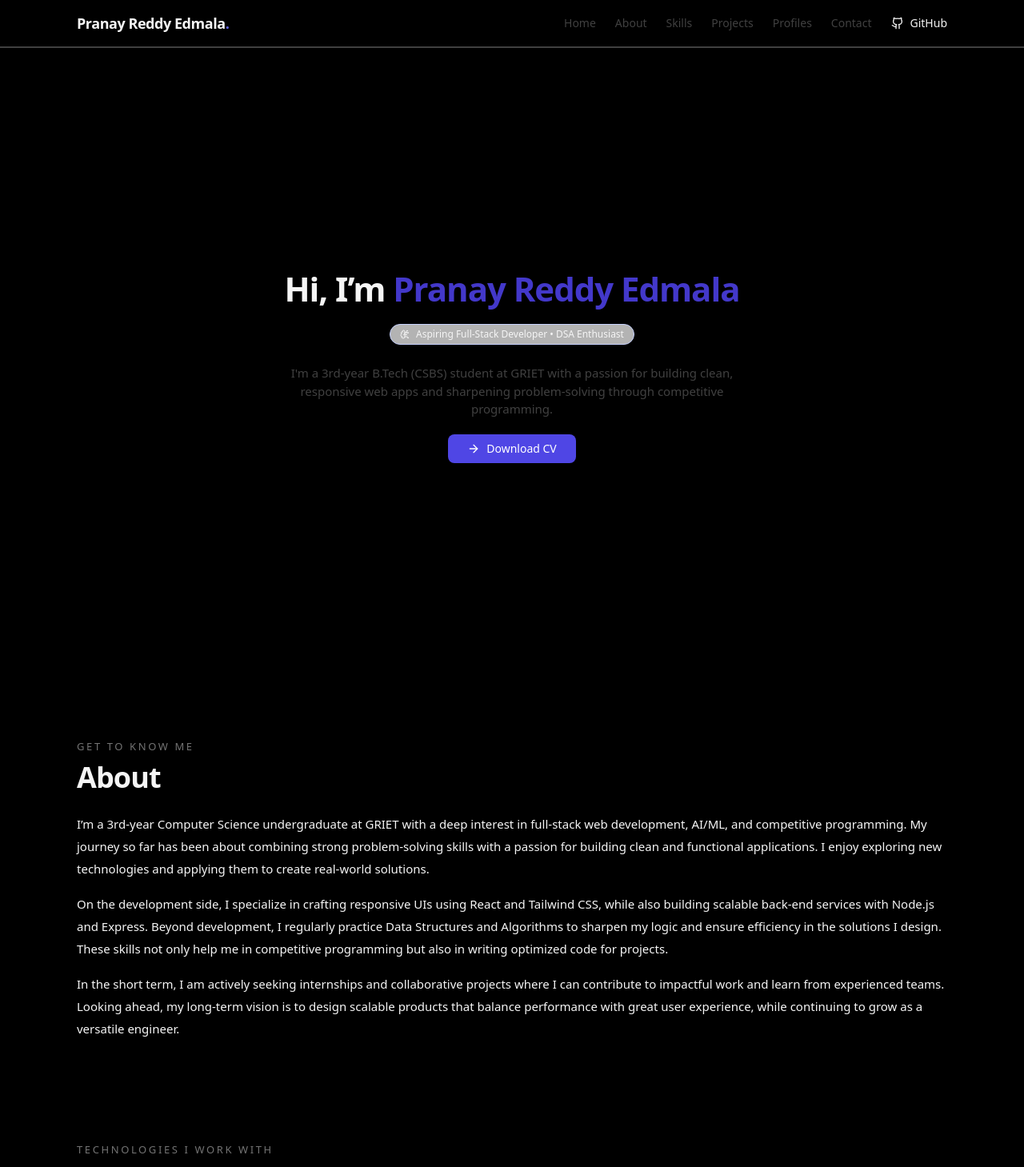
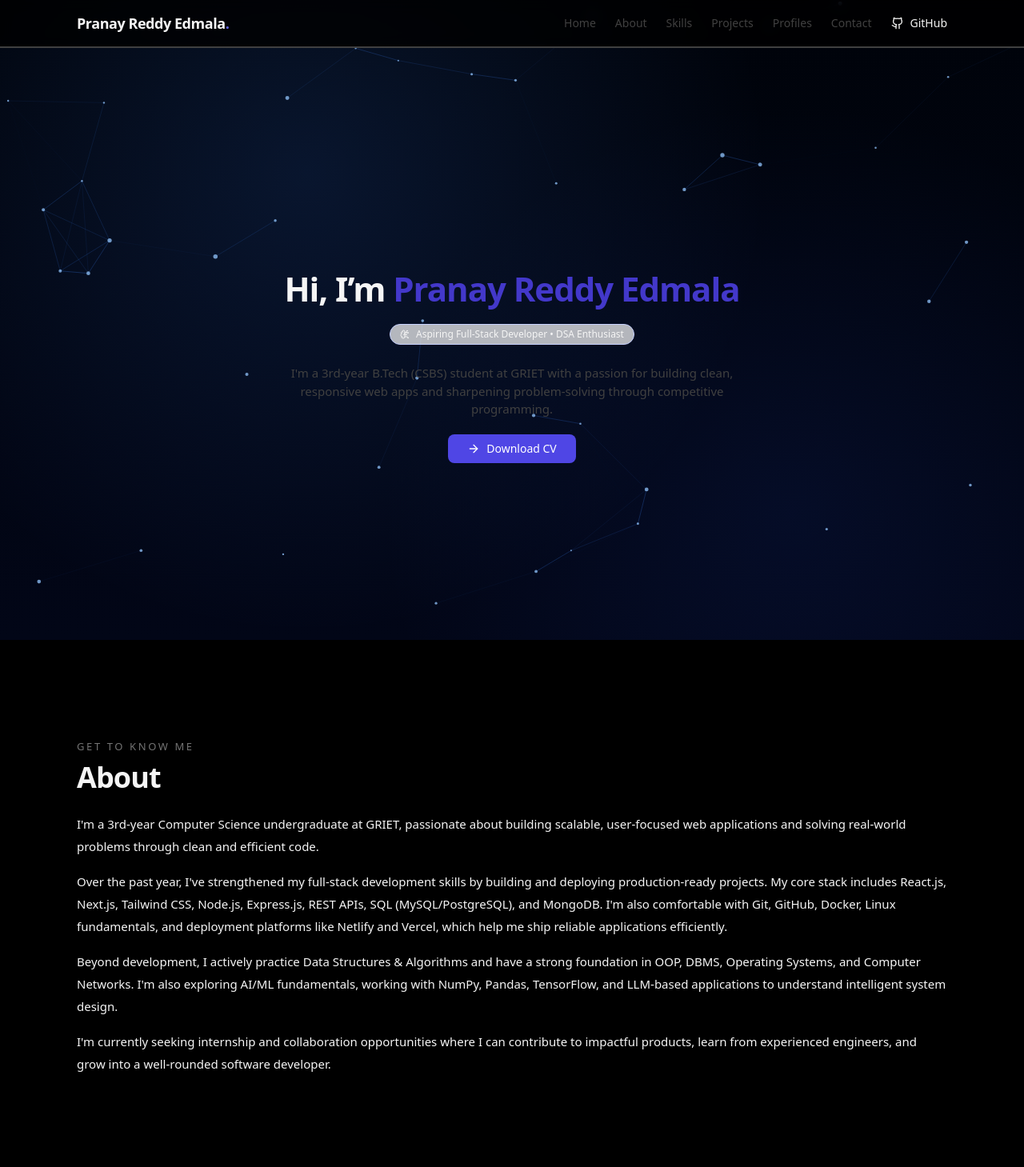
Before and after one commit to pranayreddy-08/Pranay-s-portfolio, a React (Vite) app: page / in a window 1280 px wide. Shown: the top 1459 px of the page at 80% size. Built offline with nearby package versions, Linux system fonts and the light colour scheme.

Commit message:
feat: finalize portfolio updates and resume link

```diff
--- a/src/App.jsx
+++ b/src/App.jsx
@@ -217,6 +217,136 @@ const skillDescription = {
   'Computer Networks': 'Communication Protocols',
 };
 
+function AnimatedCanvasBackground() {
+  const canvasRef = useRef(null);
+
+  useEffect(() => {
+    const canvas = canvasRef.current;
+    if (!canvas) return;
+
+    const ctx = canvas.getContext('2d');
+    if (!ctx) return;
+
+    const state = {
+      width: 0,
+      height: 0,
+      dpr: Math.min(window.devicePixelRatio || 1, 2),
+      time: 0,
+      raf: null,
+      particles: [],
+    };
+
+    const createParticles = () => {
+      const area = state.width * state.height;
+      const count = Math.max(40, Math.min(90, Math.floor(area / 24000)));
+      state.particles = Array.from({ length: count }, () => ({
+        x: Math.random() * state.width,
+        y: Math.random() * state.height,
+        vx: (Math.random() - 0.5) * 0.28,
+        vy: (Math.random() - 0.5) * 0.28,
+        r: 1 + Math.random() * 1.8,
+      }));
+    };
+
+    const resize = () => {
+      state.width = window.innerWidth;
+      state.height = window.innerHeight;
+      state.dpr = Math.min(window.devicePixelRatio || 1, 2);
+
+      canvas.width = Math.floor(state.width * state.dpr);
+      canvas.height = Math.floor(state.height * state.dpr);
+      canvas.style.width = `${state.width}px`;
+      canvas.style.height = `${state.height}px`;
+      ctx.setTransform(state.dpr, 0, 0, state.dpr, 0, 0);
+      createParticles();
+    };
+
+    const drawGlow = () => {
+      const g1x = state.width * (0.25 + Math.sin(state.time * 0.23) * 0.05);
+      const g1y = state.height * (0.25 + Math.cos(state.time * 0.2) * 0.06);
+      const g2x = state.width * (0.75 + Math.cos(state.time * 0.18) * 0.05);
+      const g2y = state.height * (0.75 + Math.sin(state.time * 0.24) * 0.05);
+
+      const glow1 = ctx.createRadialGradient(g1x, g1y, 0, g1x, g1y, Math.max(state.width, state.height) * 0.45);
+      glow1.addColorStop(0, 'rgba(59, 130, 246, 0.14)');
+      glow1.addColorStop(1, 'rgba(59, 130, 246, 0)');
+      ctx.fillStyle = glow1;
+      ctx.fillRect(0, 0, state.width, state.height);
+
+      const glow2 = ctx.createRadialGradient(g2x, g2y, 0, g2x, g2y, Math.max(state.width, state.height) * 0.4);
+      glow2.addColorStop(0, 'rgba(30, 64, 175, 0.12)');
+      glow2.addColorStop(1, 'rgba(30, 64, 175, 0)');
+      ctx.fillStyle = glow2;
+      ctx.fillRect(0, 0, state.width, state.height);
+    };
+
+    const drawNetwork = () => {
+      const maxDist = 150;
+
+      for (let i = 0; i < state.particles.length; i += 1) {
+        const p1 = state.particles[i];
+
+        for (let j = i + 1; j < state.particles.length; j += 1) {
+          const p2 = state.particles[j];
+          const dx = p1.x - p2.x;
+          const dy = p1.y - p2.y;
+          const dist = Math.sqrt(dx * dx + dy * dy);
+          if (dist > maxDist) continue;
+
+          const alpha = (1 - dist / maxDist) * 0.35;
+          ctx.beginPath();
+          ctx.moveTo(p1.x, p1.y);
+          ctx.lineTo(p2.x, p2.y);
+          ctx.strokeStyle = `rgba(59,130,246,${alpha.toFixed(3)})`;
+          ctx.lineWidth = 1;
+          ctx.stroke();
+        }
+      }
+
+      for (const particle of state.particles) {
+        ctx.beginPath();
+        ctx.arc(particle.x, particle.y, particle.r, 0, Math.PI * 2);
+        ctx.fillStyle = 'rgba(147, 197, 253, 0.75)';
+        ctx.fill();
+
+        particle.x += particle.vx + Math.sin(state.time * 0.55 + particle.y * 0.01) * 0.12;
+        particle.y += particle.vy + Math.cos(state.time * 0.45 + particle.x * 0.01) * 0.12;
+
+        if (particle.x < -20) particle.x = state.width + 20;
+        if (particle.x > state.width + 20) particle.x = -20;
+        if (particle.y < -20) particle.y = state.height + 20;
+        if (particle.y > state.height + 20) particle.y = -20;
+      }
+    };
+
+    const render = () => {
+      state.time += 0.016;
+
+      const bg = ctx.createLinearGradient(0, 0, 0, state.height);
+      bg.addColorStop(0, '#00030a');
+      bg.addColorStop(1, '#020617');
+      ctx.fillStyle = bg;
+      ctx.fillRect(0, 0, state.width, state.height);
+
+      drawGlow();
+      drawNetwork();
+
+      state.raf = window.requestAnimationFrame(render);
+    };
+
+    resize();
+    render();
+    window.addEventListener('resize', resize);
+
+    return () => {
+      window.removeEventListener('resize', resize);
+      if (state.raf) window.cancelAnimationFrame(state.raf);
+    };
+  }, []);
+
+  return <canvas ref={canvasRef} className="fixed inset-0 z-0" aria-hidden="true" />;
+}
+
 function Nav() {
   const [open, setOpen] = useState(false);
   const navItems = [
@@ -323,9 +453,6 @@ function Section({ id, title, children, kicker }) {
 function Hero() {
   return (
     <div id="home" className="relative overflow-hidden">
-      {/* Full gradient background */}
-      <div className="absolute inset-0 -z-10 bg-gradient-to-b from-indigo-100 via-white to-pink-100 dark:from-indigo-950 dark:via-neutral-950 dark:to-pink-900" />
-
       <div className="w-screen h-screen flex items-center justify-center">
         <div className="w-full max-w-3xl text-center px-4">
           <h1 className="text-3xl sm:text-4xl lg:text-[42px] font-extrabold leading-[1.15] tracking-tight">
@@ -342,7 +469,7 @@ function Hero() {
           {/* Download CV button */}
           <div className="mt-5">
             <a
-              href="/Pranay_resume (12).pdf"
+              href="/pranay_resume.pdf"
               download
               className="inline-flex items-center gap-2 rounded-lg px-6 py-2 text-sm font-medium
                          bg-indigo-600 text-white
@@ -362,33 +489,35 @@ function About() {
     <Section id="about" title="About" kicker="Get to know me">
       <div className="max-w-6xl mx-auto text-left">
         <p className="text-[15px] leading-7 mb-4">
-          I’m a 3rd-year Computer Science undergraduate at GRIET with a deep interest in
-          full-stack web development, AI/ML, and competitive programming. My journey so far
-          has been about combining strong problem-solving skills with a passion for building
-          clean and functional applications. I enjoy exploring new technologies and applying
-          them to create real-world solutions.
+          I&apos;m a 3rd-year Computer Science undergraduate at GRIET, passionate about building
+          scalable, user-focused web applications and solving real-world problems through clean
+          and efficient code.
         </p>
 
         <p className="text-[15px] leading-7 mb-4">
-          On the development side, I specialize in crafting responsive UIs using React and
-          Tailwind CSS, while also building scalable back-end services with Node.js and
-          Express. Beyond development, I regularly practice Data Structures and Algorithms
-          to sharpen my logic and ensure efficiency in the solutions I design. These skills
-          not only help me in competitive programming but also in writing optimized code for
-          projects.
+          Over the past year, I&apos;ve strengthened my full-stack development skills by building
+          and deploying production-ready projects. My core stack includes React.js, Next.js,
+          Tailwind CSS, Node.js, Express.js, REST APIs, SQL (MySQL/PostgreSQL), and MongoDB.
+          I&apos;m also comfortable with Git, GitHub, Docker, Linux fundamentals, and deployment
+          platforms like Netlify and Vercel, which help me ship reliable applications efficiently.
+        </p>
+
+        <p className="text-[15px] leading-7 mb-4">
+          Beyond development, I actively practice Data Structures & Algorithms and have a strong
+          foundation in OOP, DBMS, Operating Systems, and Computer Networks. I&apos;m also exploring
+          AI/ML fundamentals, working with NumPy, Pandas, TensorFlow, and LLM-based applications
+          to understand intelligent system design.
         </p>
 
         <p className="text-[15px] leading-7">
-          In the short term, I am actively seeking internships and collaborative projects
-          where I can contribute to impactful work and learn from experienced teams. Looking
-          ahead, my long-term vision is to design scalable products that balance performance
-          with great user experience, while continuing to grow as a versatile engineer.
+          I&apos;m currently seeking internship and collaboration opportunities where I can contribute
+          to impactful products, learn from experienced engineers, and grow into a well-rounded
+          software developer.
         </p>
       </div>
     </Section>
   );
 }
-
 
 function Skills() {
   const skills = DATA.skills.flatMap((groupBlock) =>
@@ -766,7 +895,10 @@ function Footer() {
 
 export default function Portfolio() {
   return (
-<div className="min-h-dvh bg-black text-neutral-100 selection:bg-rose-600 selection:text-white">
+<div className="relative min-h-dvh bg-black text-neutral-100 selection:bg-rose-600 selection:text-white">
+      <AnimatedCanvasBackground />
+      <div className="pointer-events-none fixed inset-0 z-10 bg-black/0" aria-hidden="true" />
+      <div className="relative z-20">
         <Nav />
         <Hero />
         <About />
@@ -776,5 +908,6 @@ export default function Portfolio() {
         <Contact />
         <Footer />
       </div>
+    </div>
   );
 }
```
Also changed, not shown: 2 other files (tests, documents, lock files or other folders). Lines whose indentation alone changed are shown as unchanged.
